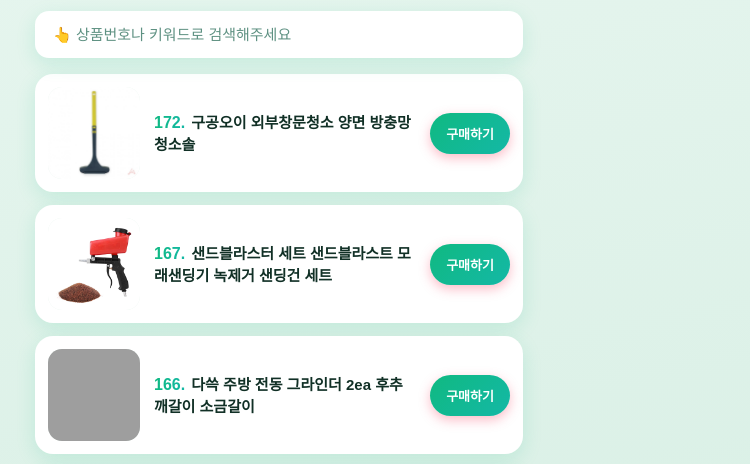
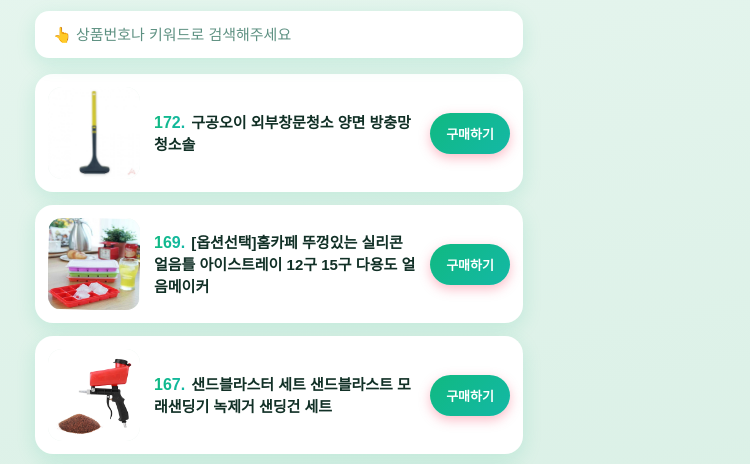
Before and after one commit to shop1649/temjoop, a plain HTML site: page index.html in a window 1280 px wide. Shown: the part 270-734 px from the top of the page, without its empty margins (361-1111 px from the left). Drawn offline with Linux system fonts and the light colour scheme; grey boxes are pictures that could not be loaded.

Commit message:
상품 갱신 2026-10-15 12:56

```diff
--- a/index.html
+++ b/index.html
@@ -75,6 +75,11 @@
 <a class="card" data-k="172 구공오이 외부창문청소 양면 방충망 청소솔" href="https://link.coupang.com/re/AFFSDP?lptag=AF6252943&amp;pageKey=9710774137&amp;itemId=29054400360&amp;vendorItemId=96139519365&amp;traceid=V0-153-f57eda6be78036f5&amp;requestid=20261015105819272305290002&amp;token=31850C%7CMIXED&amp;pt=0&amp;slot=1" target="_blank" rel="noopener sponsored">
   <img class="thumb" src="img/172-77486d94.jpg" alt="" loading="lazy">
   <div class="info"><div class="name"><span class="no">172.</span> 구공오이 외부창문청소 양면 방충망 청소솔</div></div>
+  <span class="btn">구매하기</span>
+</a>
+<a class="card" data-k="169 [옵션선택]홈카페 뚜껑있는 실리콘 얼음틀 아이스트레이 12구 15구 다용도 얼음메이커" href="https://link.coupang.com/re/AFFSDP?lptag=AF6252943&amp;pageKey=9766527891&amp;itemId=29231708333&amp;vendorItemId=96150751873&amp;traceid=V0-153-e522ba53b0f08413&amp;requestid=20261015084108411135799642&amp;token=31850C%7CMIXED&amp;pt=0&amp;slot=6" target="_blank" rel="noopener sponsored">
+  <img class="thumb" src="img/169-20892228.jpg" alt="" loading="lazy">
+  <div class="info"><div class="name"><span class="no">169.</span> [옵션선택]홈카페 뚜껑있는 실리콘 얼음틀 아이스트레이 12구 15구 다용도 얼음메이커</div></div>
   <span class="btn">구매하기</span>
 </a>
 <a class="card" data-k="167 샌드블라스터 세트 샌드블라스트 모래샌딩기 녹제거 샌딩건 세트" href="https://link.coupang.com/re/AFFSDP?lptag=AF6252943&amp;pageKey=8413778795&amp;itemId=24329322296&amp;vendorItemId=91344956540&amp;traceid=V0-153-015266c176886812&amp;requestid=20261014195026954051315763&amp;token=31850C%7CMIXED&amp;pt=0&amp;slot=4" target="_blank" rel="noopener sponsored">
```
